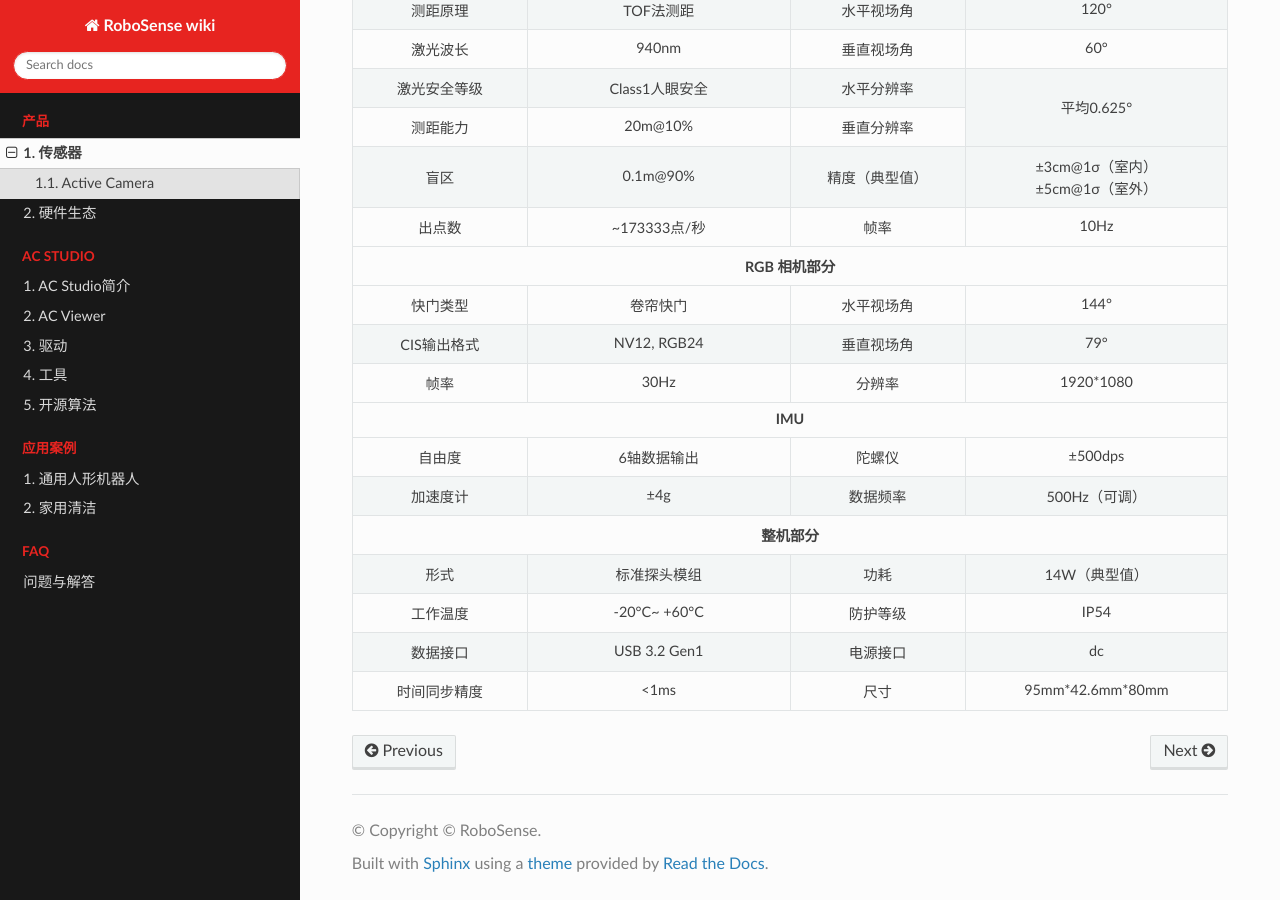
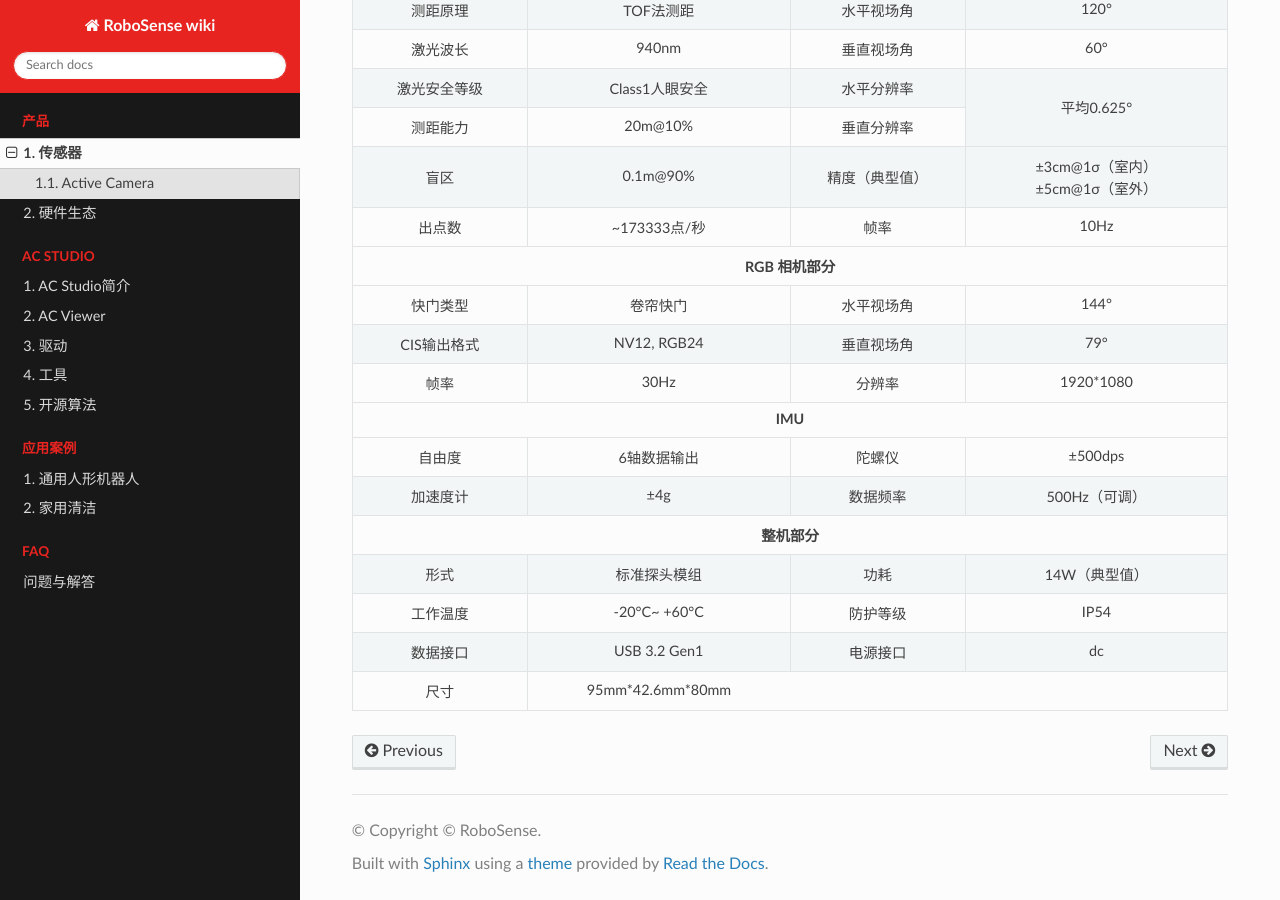
Before and after one commit to RoboSense-Robotics/robosense_ac_wiki_cn, a Sphinx documentation site: the page built from source/product/sensor.md, in a window 1280 px wide and 900 px high, scrolled down 1045 px. Built offline with Sphinx 7.4.7 and the Read the Docs theme 3.1.0, drawn with Linux system fonts in a browser that asks for light colours; pages that are not in the unit, such as notebooks, are missing from menus.

Commit message:
update sensor

```diff
--- a/source/product/sensor.md
+++ b/source/product/sensor.md
@@ -117,8 +117,6 @@
             <td>dc</td>
         </tr>
         <tr class="row-odd centered-table-text">
-            <td>时间同步精度</td>
-            <td> <1ms </td>
             <td>尺寸</td>
             <td>95mm*42.6mm*80mm</td>
         </tr>
```
